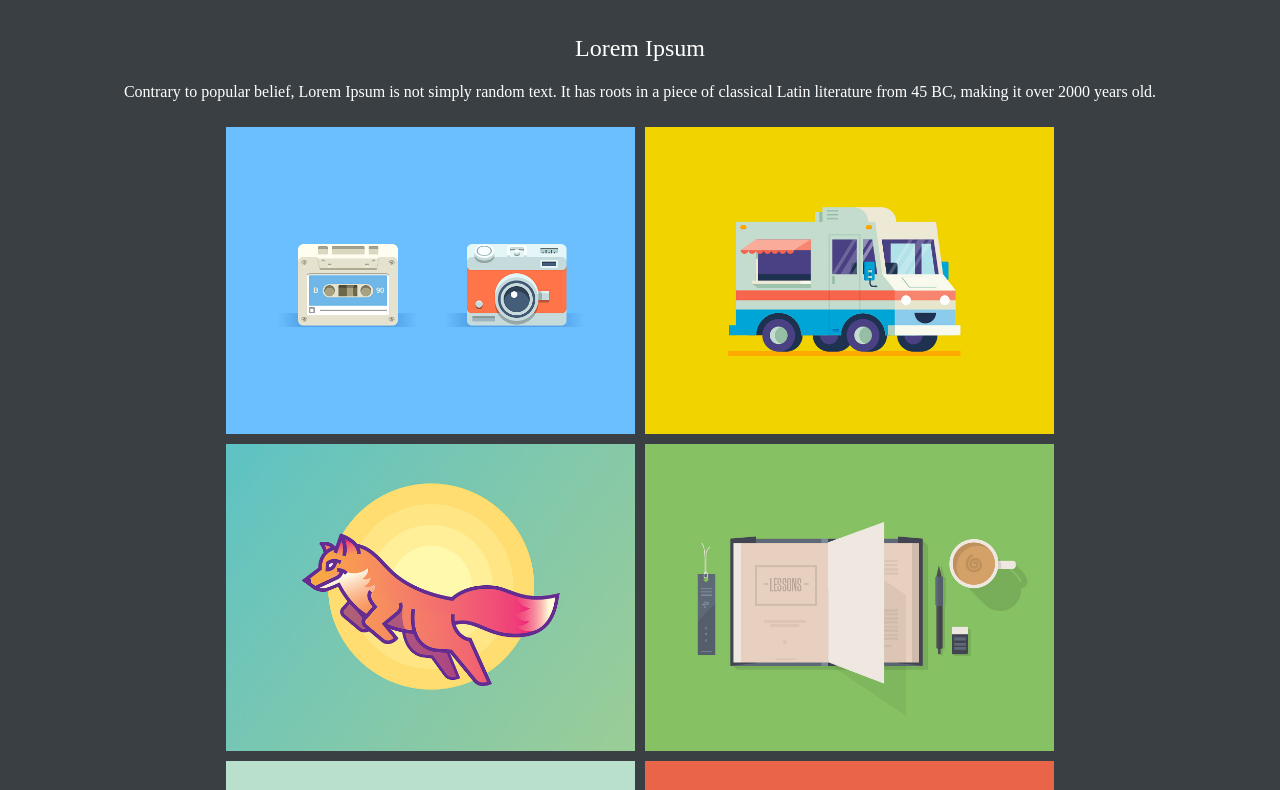
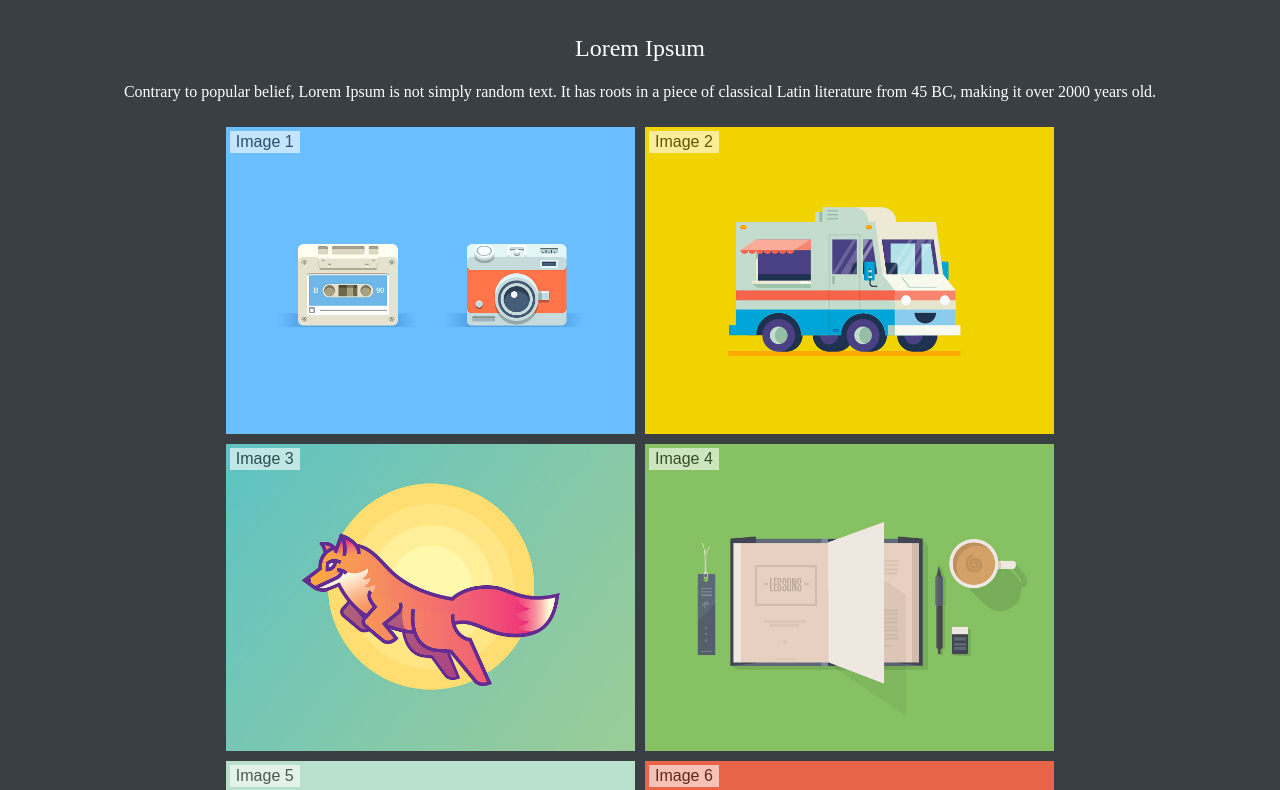
Before and after one commit to andrap11/TIC, a plain HTML site: page index.html in a window 1280 px wide. Shown: the part 860-1650 px from the top of the page. Drawn offline with nearby package versions, Linux system fonts and the light colour scheme.

Commit message:
Update image data model and image conditional animations and titles

```diff
--- a/app.css
+++ b/app.css
@@ -127,3 +127,25 @@ section {
 .posts-table td {
 	background: white;
 }
+
+.animated:hover {
+	transition: transform .2s;
+  	transform: scale(1.05)
+}
+
+.image {
+	position: relative;
+}
+
+.image .title {
+	position: absolute;
+	padding: 2px 6px;
+	margin: 4px;
+
+	background-color: white;
+	color: black;
+
+	font-family: arial;
+
+	opacity: 0.6;
+}
--- a/app.js
+++ b/app.js
@@ -4,23 +4,29 @@ document.addEventListener('DOMContentLoaded', function () {
         data: {
             title: 'E-business Master',
             images: [{
-                name: '',
+                title: 'Image 1',
                 url: 'assets/images/p1.jpg',
+                isAnimated: true,
             }, {
-                name: '',
+                title: 'Image 2',
                 url: 'assets/images/p2.jpg',
+                isAnimated: false,
             }, {
-                name: '',
+                title: 'Image 3',
                 url: 'assets/images/p3.jpg',
+                isAnimated: false,
             }, {
-                name: '',
+                title: 'Image 4',
                 url: 'assets/images/p4.jpg',
+                isAnimated: true,
             }, {
-                name: '',
+                title: 'Image 5',
                 url: 'assets/images/p5.jpg',
+                isAnimated: true,
             },{
-                name: '',
+                title: 'Image 6',
                 url: 'assets/images/p6.jpg',
+                isAnimated: false,
             }]
         }
     });
--- a/index.html
+++ b/index.html
@@ -64,9 +64,12 @@
 				from 45 BC, making it over 2000 years old.</h4>
 			<div class="container">
 
-				<div v-for="image in images" class="col">
+				<div v-for="image in images" class="col image" v-bind:class="{animated: image.isAnimated}">
+					<div class="title">
+						{{image.title}}
+					</div>
 					<a href="#">
-						<img class="col-image" v-bind:src="image.url">
+						<img class="col-image" v-bind:src="image.url" >
 					</a>
 				</div>
 
```
